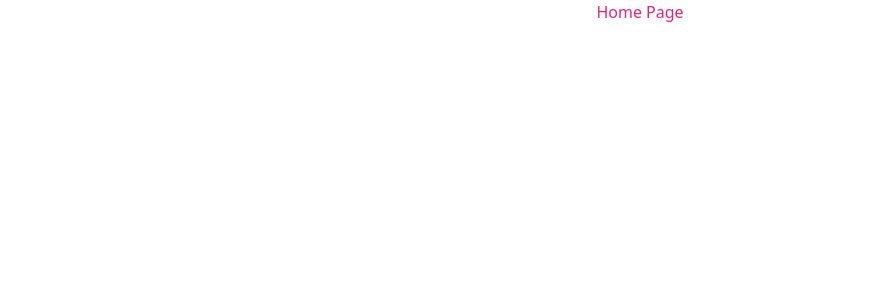
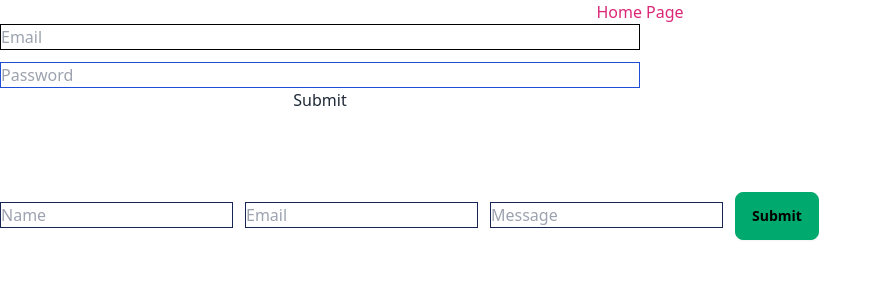
Before and after one commit to Farok-Hossain/react-r-set, a React (Vite) app: page / in a window 1280 px wide. Shown: the top 300 px of the page, without its empty margins (0-882 px from the left). Built offline with nearby package versions, Linux system fonts and the light colour scheme.

Commit message:
ContactForm added

```diff
--- /dev/null
+++ b/src/components/Contact/ContactForm.jsx
@@ -0,0 +1,54 @@
+import { useState } from "react";
+
+const ContactForm = () => {
+  const [email, setEmail] = useState("");
+  const [password, setPassword] = useState("");
+  const [errors, setErrors] = useState({ email: "", password: "" });
+
+  const handleSubmit = (e) => {
+    e.preventDefault();
+    setErrors({ email: "", password: "" });
+
+    if (!email.includes("@")) {
+      setErrors({ ...errors, email: "Email must include @" });
+      return;
+    }
+    if (password.length < 8) {
+      setErrors({
+        ...errors,
+        password: "Password must be at least 8 characters",
+      });
+      return;
+    }
+
+    console.log(email, password);
+  };
+
+  return (
+    <div className="text-center ">
+      <form className="flex flex-col w-1/2" onSubmit={handleSubmit}>
+        <input
+          className=" border border-black mb-3"
+          type="text"
+          placeholder="Email"
+          value={email}
+          onChange={(e) => setEmail(e.target.value)}
+        />
+        {errors.email && <div className="text-red-500">{errors.email}</div>}
+        <input
+          className="border border-blue-700"
+          type="password"
+          placeholder="Password"
+          value={password}
+          onChange={(e) => setPassword(e.target.value)}
+        />
+        {errors.password && (
+          <div className="text-red-500">{errors.password}</div>
+        )}
+        <button type="submit">Submit</button>
+      </form>
+    </div>
+  );
+};
+
+export default ContactForm;
--- /dev/null
+++ b/src/components/Contact/ExtraContactForm.jsx
@@ -0,0 +1,44 @@
+import { useState } from "react";
+
+const ExtraContactForm = () => {
+  const [name, setName] = useState("");
+  const [email, setEmail] = useState("");
+  const [message, setMessage] = useState("");
+
+  const handleSubmitt = (e) => {
+    e.preventDefault();
+    console.log(name, email, message);
+  };
+  return (
+    <div className="mt-20">
+      <form action="" onSubmit={handleSubmitt}>
+        <input
+          className="border border-blue-950 mr-3"
+          type="text"
+          placeholder="Name"
+          value={name}
+          onChange={(e) => setName(e.target.value)}
+        />
+        <input
+          className="border border-blue-950 mr-3"
+          type="email"
+          placeholder="Email"
+          value={email}
+          onChange={(e) => setEmail(e.target.value)}
+        />
+        <input
+          className="border border-blue-950 mr-3"
+          type="text"
+          placeholder="Message"
+          value={message}
+          onChange={(e) => setMessage(e.target.value)}
+        />
+        <button className="btn btn-success" type="submit">
+          Submit
+        </button>
+      </form>
+    </div>
+  );
+};
+
+export default ExtraContactForm;
--- a/src/pages/HomePage.jsx
+++ b/src/pages/HomePage.jsx
@@ -1,7 +1,12 @@
+import ContactForm from "../components/Contact/ContactForm";
+import ExtraContactForm from "../components/Contact/ExtraContactForm";
+
 const HomePage = () => {
   return (
     <div>
       <h1 className="text-center text-pink-600">Home Page</h1>
+      <ContactForm />
+      <ExtraContactForm />
     </div>
   );
 };
```
